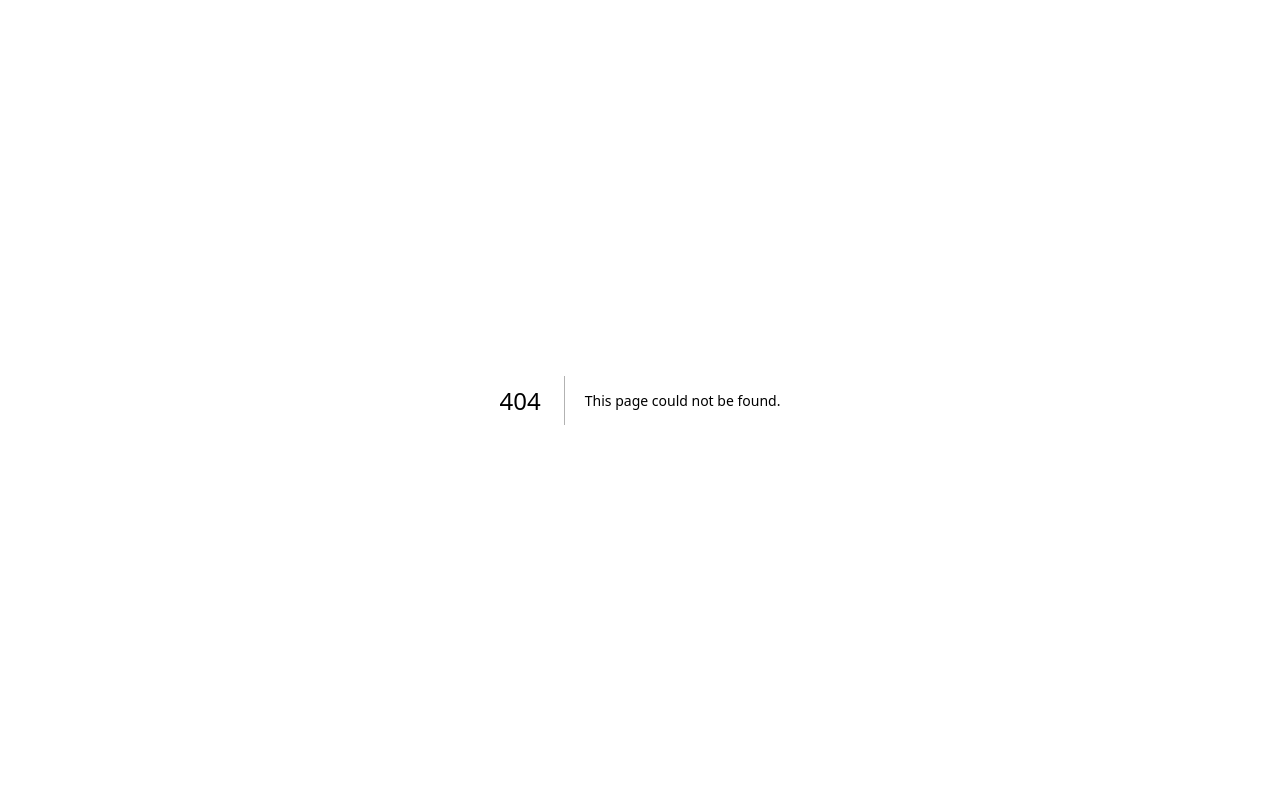
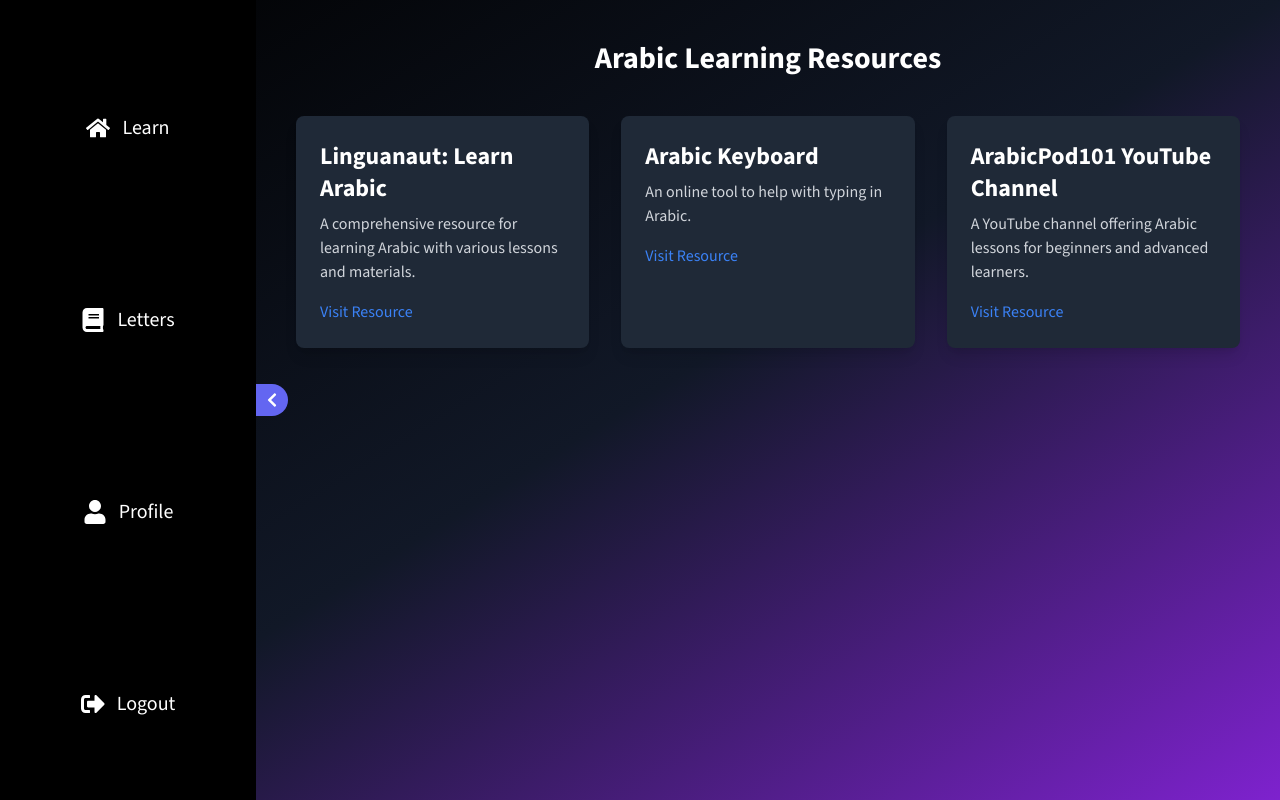
Before and after one commit to omar-t-ahmed/learn-lugha, a Next.js app: page /resources in a window 1280 px wide. Before the commit this address had no page. Built offline with nearby package versions, Linux system fonts and the light colour scheme; no server answers.

Commit message:
resource page

```diff
--- /dev/null
+++ b/src/app/resources/page.tsx
@@ -0,0 +1,61 @@
+"use client";
+
+import React from "react";
+import Sidebar from "@/components/Sidebar"; // Import the Sidebar component
+
+// Define the Resource type
+interface Resource {
+  id: number;
+  title: string;
+  description: string;
+  link: string;
+}
+
+// Array of resources
+const resources: Resource[] = [
+  {
+    id: 1,
+    title: "Linguanaut: Learn Arabic",
+    description: "A comprehensive resource for learning Arabic with various lessons and materials.",
+    link: "https://www.linguanaut.com/learn-arabic/index.php",
+  },
+  {
+    id: 2,
+    title: "Arabic Keyboard",
+    description: "An online tool to help with typing in Arabic.",
+    link: "https://www.arabic-keyboard.org/",
+  },
+  {
+    id: 3,
+    title: "ArabicPod101 YouTube Channel",
+    description: "A YouTube channel offering Arabic lessons for beginners and advanced learners.",
+    link: "https://www.youtube.com/user/ArabicPod101",
+  },
+];
+
+export default function ResourcesPage() {
+  return (
+    <div className="bg-gradient-to-br from-black via-gray-900 to-purple-700 min-h-screen text-white">
+      <Sidebar />
+      <div className="ml-64 p-10 flex flex-col items-center">
+        <h1 className="text-3xl font-bold mb-10">Arabic Learning Resources</h1>
+        <div className="grid grid-cols-1 sm:grid-cols-2 lg:grid-cols-3 gap-8 w-full max-w-6xl">
+          {resources.map((resource) => (
+            <div key={resource.id} className="bg-gray-800 p-6 rounded-lg shadow-lg">
+              <h2 className="text-2xl font-bold mb-2">{resource.title}</h2>
+              <p className="text-gray-300 mb-4">{resource.description}</p>
+              <a
+                href={resource.link}
+                target="_blank"
+                rel="noopener noreferrer"
+                className="text-blue-500 hover:text-blue-400 transition"
+              >
+                Visit Resource
+              </a>
+            </div>
+          ))}
+        </div>
+      </div>
+    </div>
+  );
+}
```
